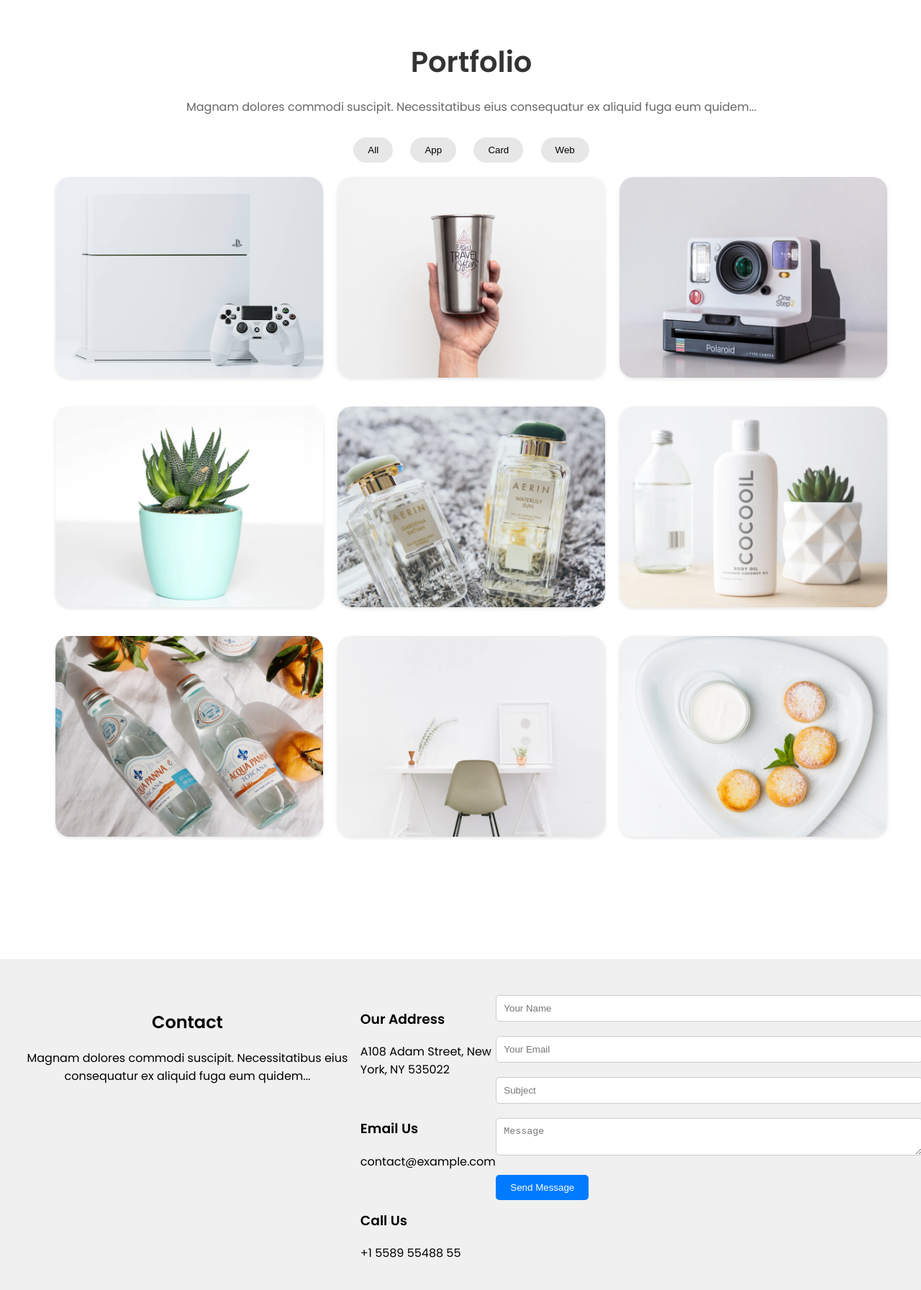
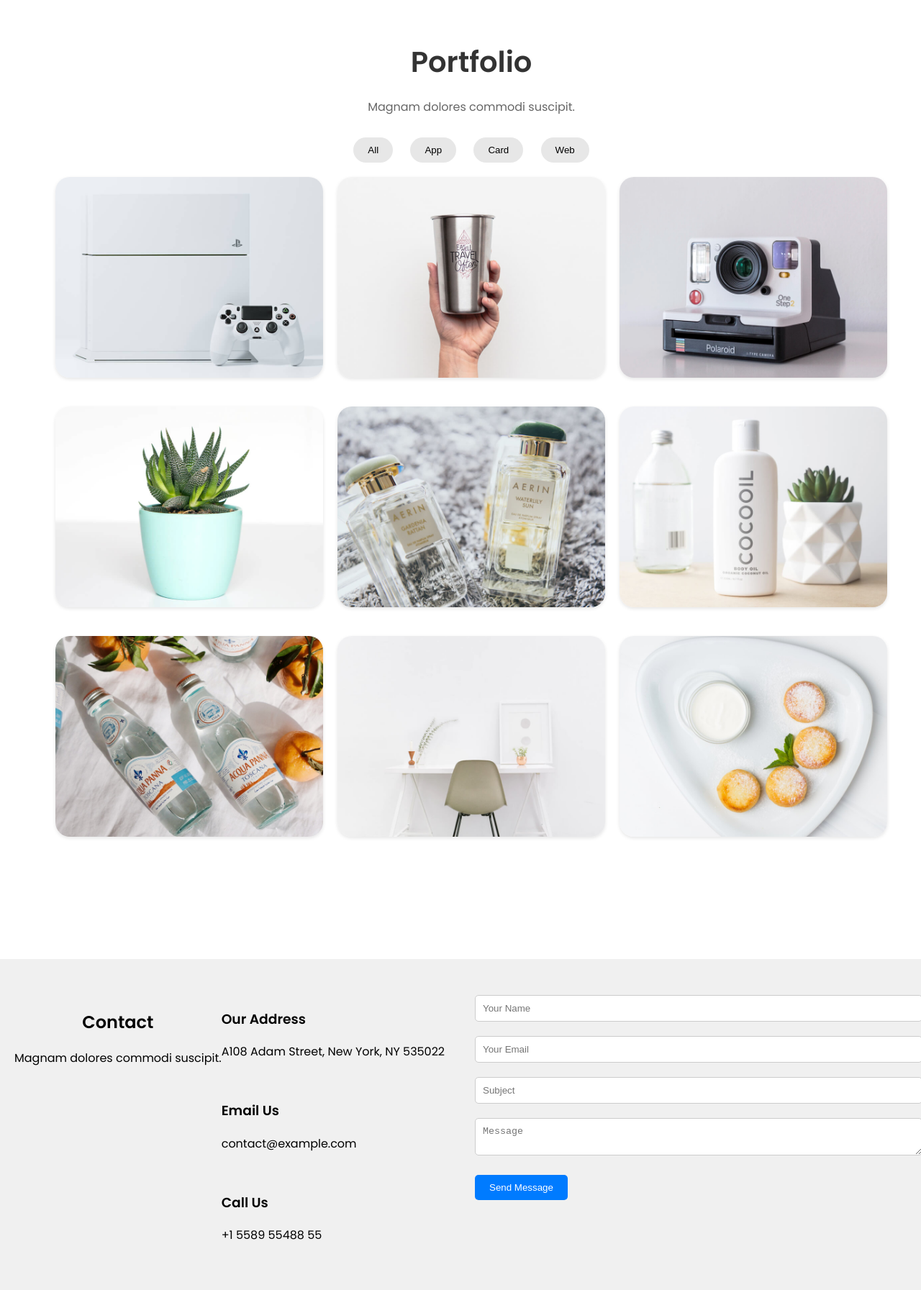
Before and after one commit to aatmik-panse/web_dev_c1, a plain HTML site: page index.html in a window 1280 px wide. Shown: the part 3080-4873 px from the top of the page at 72% size. Drawn offline with Linux system fonts and the light colour scheme.

Commit message:
Update index.html

```diff
--- a/index.html
+++ b/index.html
@@ -149,7 +149,7 @@
 </div>
 <div id="portfolio" class="section portfolio">
   <h2 class="portfolio-title">Portfolio</h2>
-  <p class="portfolio-description">Magnam dolores commodi suscipit. Necessitatibus eius consequatur ex aliquid fuga eum quidem...</p>
+  <p class="portfolio-description">Magnam dolores commodi suscipit.</p>
   <div class="portfolio-filter">
     <button>All</button>
     <button>App</button>
@@ -196,7 +196,7 @@
 <section id="contact" class="contact-section">
   <header class="contact-header">
     <h2>Contact</h2>
-    <p>Magnam dolores commodi suscipit. Necessitatibus eius consequatur ex aliquid fuga eum quidem...</p>
+    <p>Magnam dolores commodi suscipit. </p>
   </header>
 
   <div class="contact-details">
```
